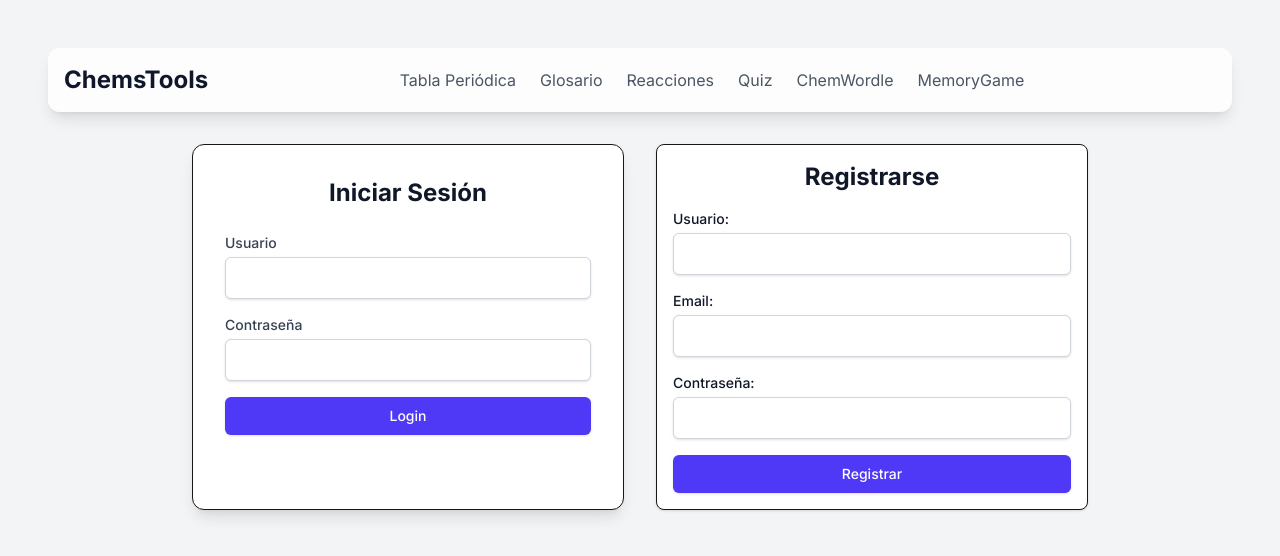
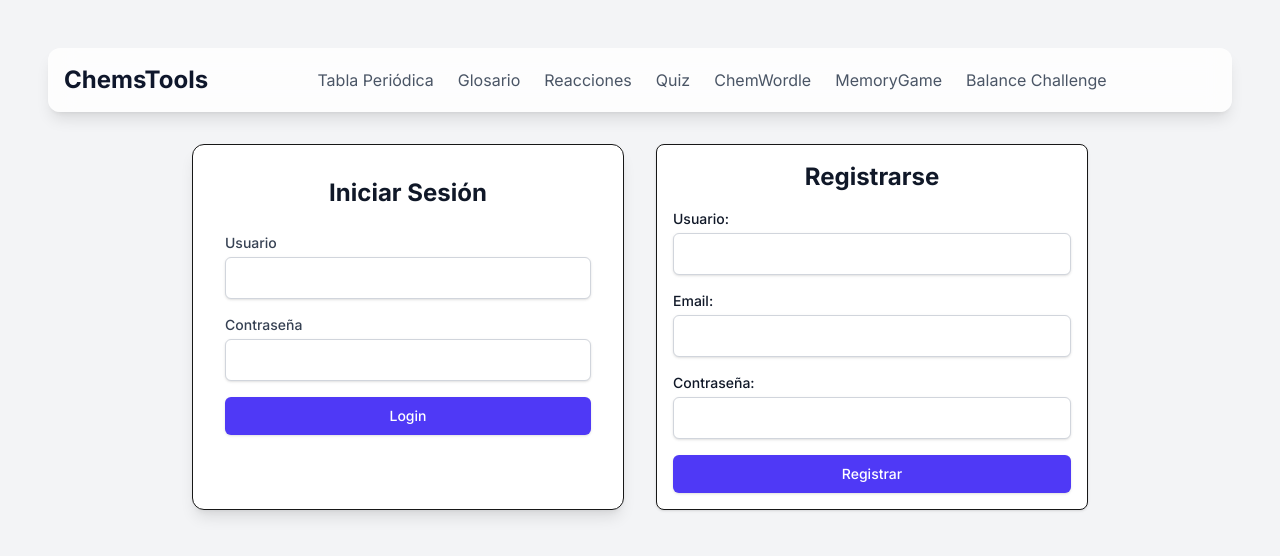
Before and after one commit to Flenuc/chemstools, a Next.js app in the folder frontend/: page / in a window 1280 px wide. Shown: the top 556 px of the page. Built offline with nearby package versions, Linux system fonts and the light colour scheme; no server answers.

Commit message:
Update Header.tsx

```diff
--- a/frontend/src/components/core/Header.tsx
+++ b/frontend/src/components/core/Header.tsx
@@ -21,6 +21,7 @@ export default function Header() {
         <Link href="/games" className="text-base text-gray-600 hover:text-indigo-600">Quiz</Link>
         <Link href="/chemwordle" className="text-base text-gray-600 hover:text-purple-600">ChemWordle</Link>
         <Link href="/memory" className="text-base text-gray-600 hover:text-green-600">MemoryGame</Link>
+        <Link href="/balance-challenge" className="text-base text-gray-600 hover:text-blue-600">Balance Challenge</Link>
       </nav>
       <div>
         {isAuthenticated && user ? (
```
